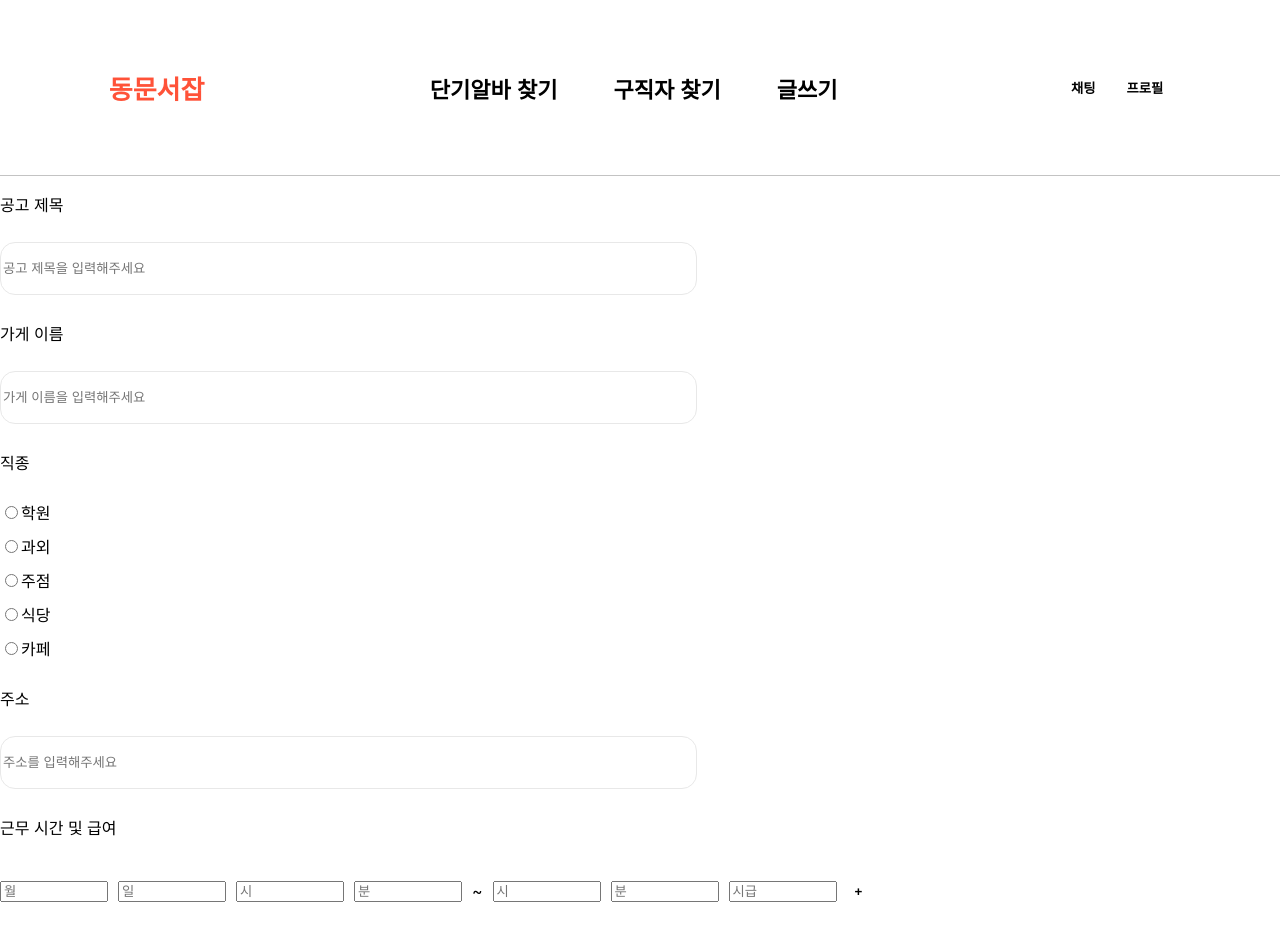
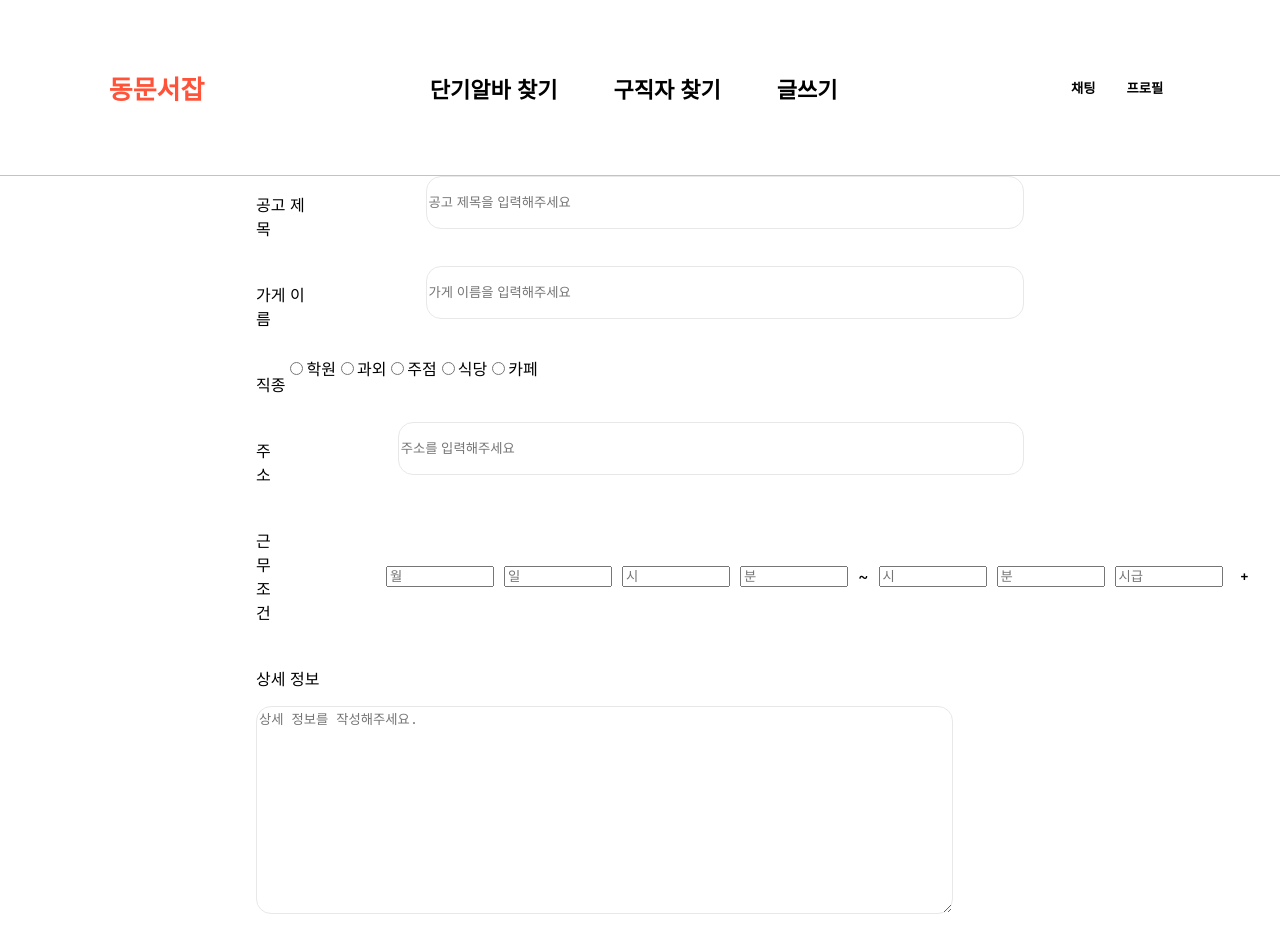
Before and after one commit to cover-heaven/cover-heaven-fe, a React (Create React App) app: page /findjobswriting in a window 1280 px wide. Shown: the top 926 px of the page. Built offline with nearby package versions, Linux system fonts and the light colour scheme.

Commit message:
Feat: 공고 리스트 수정

```diff
--- a/src/pages/FindJobsWriting/FIndJobsWriting.jsx
+++ b/src/pages/FindJobsWriting/FIndJobsWriting.jsx
@@ -1,5 +1,26 @@
 import { useState } from 'react';
 import styled from 'styled-components';
+
+const TitleBox = styled.div`
+  display: flex;
+  gap: 15%;
+`;
+const StoreNameBox = styled.div`
+  display: flex;
+  gap: 15%;
+`;
+const JobTypeBox = styled.div`
+  display: flex;
+`;
+const AddressBox = styled.div`
+  display: flex;
+  gap: 15%;
+`;
+const WorkConditionBox = styled.div`
+  display: flex;
+  gap: 15%;
+`;
+const DetailBox = styled.div``;
 
 const FindJobsWriting = ({ onCreate }) => {
   const [month, setMonth] = useState('');
@@ -47,18 +68,21 @@ const FindJobsWriting = ({ onCreate }) => {
 
   return (
     <Layout>
+      <TitleBox>
         <p>공고 제목</p>
         <Input
           placeholder="공고 제목을 입력해주세요"
           onChange={(e) => setTitle(e.target.value)}
         />
-
+      </TitleBox>
+      <StoreNameBox>
         <p>가게 이름</p>
         <Input
           placeholder="가게 이름을 입력해주세요"
           onChange={(e) => setStoreName(e.target.value)}
         />
-
+      </StoreNameBox>
+      <JobTypeBox>
         <p>직종</p>
         {tags.map((tag) => (
           <label key={tag}>
@@ -70,14 +94,16 @@ const FindJobsWriting = ({ onCreate }) => {
             {tag}
           </label>
         ))}
-
+      </JobTypeBox>
+      <AddressBox>
         <p>주소</p>
         <Input
           placeholder="주소를 입력해주세요"
           onChange={(e) => setAddress(e.target.value)}
         />
-
-      <p>근무 시간 및 급여</p>
+      </AddressBox>
+      <WorkConditionBox>
+        <p>근무 조건</p>
         {dateTimeInputs.map((input, index) => (
           <RowLayout key={input.id}>
             <input
@@ -107,28 +133,40 @@ const FindJobsWriting = ({ onCreate }) => {
               placeholder="분"
               onChange={(e) => setEndMinute(e.target.value)}
             />
-          <input placeholder="시급" onChange={(e) => setWage(e.target.value)} />
+            <input
+              placeholder="시급"
+              onChange={(e) => setWage(e.target.value)}
+            />
             {index === dateTimeInputs.length - 1 && (
               <button onClick={addDateTimeInput}>+</button>
             )}
           </RowLayout>
         ))}
-
+      </WorkConditionBox>
+      <DetailBox>
         <p>상세 정보</p>
         <DetailInput
           placeholder="상세 정보를 작성해주세요."
           onChange={(e) => setMessage(e.target.value)}
         />
-
+      </DetailBox>
+      <ButtonLayout>
         <Button onClick={onSubmit}>작성 완료</Button>
+      </ButtonLayout>
     </Layout>
   );
 };
+const ButtonLayout = styled.div`
+  display: flex;
+  justify-content: center;
+`;
 
 const Layout = styled.div`
   display: flex;
   flex-direction: column;
   gap: 10px;
+  padding-left: 20%;
+  padding-right: 20%;
 `;
 
 const RowLayout = styled.div`
```
Lines whose indentation alone changed are shown as unchanged.
